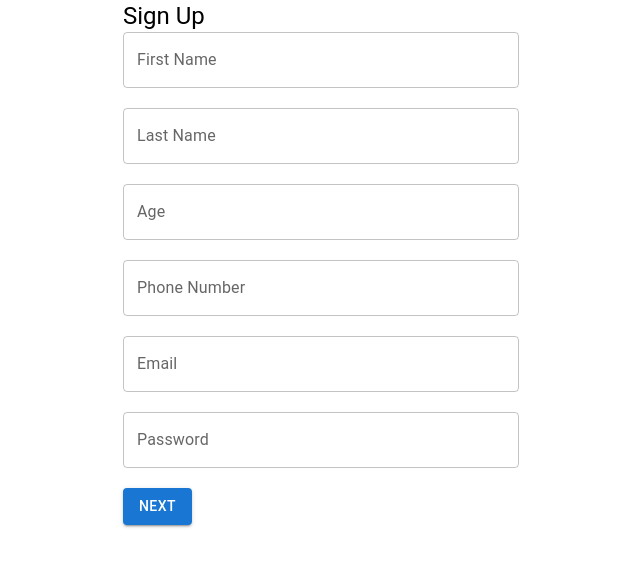
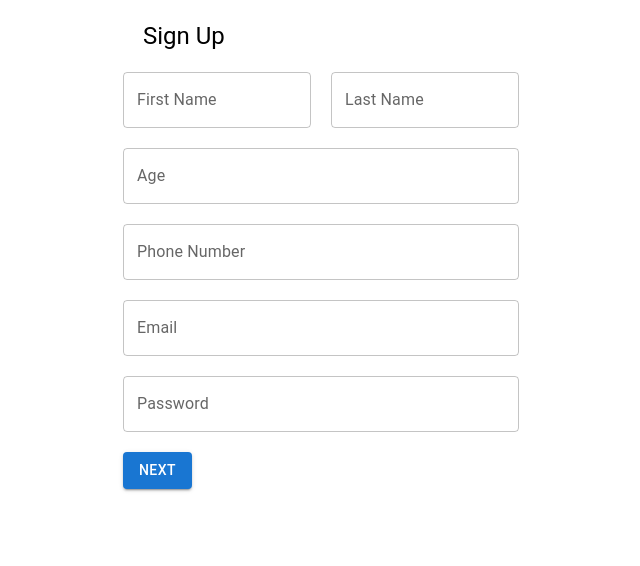
Before and after one commit to Shushan04/React-Admin, a React (Create React App) app: page /register in a window 1280 px wide. Shown: the top 566 px of the page, without its empty margins (319-959 px from the left). Built offline with nearby package versions, Linux system fonts and the light colour scheme.

Commit message:
add Home folder

```diff
--- a/src/App.js
+++ b/src/App.js
@@ -1,26 +1,49 @@
-import React from 'react';
-import Login from './view/pages/login';
-import Register from './view/pages/register';
-import {BrowserRouter, Route, Routes} from 'react-router-dom';
+// import React from 'react';
+// import Login from './view/pages/login';
+// import Register from './view/pages/register';
+// import {BrowserRouter, Route, Routes} from 'react-router-dom';
 
 
-function App() {
+// function App() {
 
 
 
+//   return (
+//     <div className="App">
+
+//       <BrowserRouter>
+//           <Routes>
+//               <Route path='/login' element={<Login/>}/>
+//               <Route path='/register' element={<Register />} />
+//           </Routes>
+//       </BrowserRouter>
+
+//     </div>
+//   );
+// }
+
+
+// export default App;
+
+
+import React from 'react';
+import { BrowserRouter, Route, Routes } from 'react-router-dom';
+import Home from './view/pages/home';
+import Login from './view/pages/login';
+import Register from './view/pages/register';
+
+function App() {
     return (
         <div className="App">
-
             <BrowserRouter>
                 <Routes>
-              <Route path='/login' element={<Login/>}/>
-              <Route path='/register' element={<Register />} />
+                    <Route path="/" element={<Home />} /> {/* Добавьте новый маршрут для Home */}
+                    <Route path="/login" element={<Login />} />
+                    <Route path="/register" element={<Register />} />
                 </Routes>
             </BrowserRouter>
-
         </div>
     );
 }
 
-
 export default App;
--- /dev/null
+++ b/src/view/pages/home/index.js
@@ -0,0 +1,13 @@
+import React from 'react';
+
+
+const Home = () => {
+    return (
+        <div>
+
+
+        </div>
+    );
+};
+
+export default Home;
--- a/src/view/pages/login/index.js
+++ b/src/view/pages/login/index.js
@@ -37,10 +37,14 @@ const Login = () => {
 
     };
     return (
-        <Container maxWidth="xs">
-            <Box sx={{}}>
+        <Container maxWidth="xs" >
+            <Box sx={{
+                display: 'grid',
+                gap: '20px',
 
-                <Typography  variant="h5">
+            }}>
+
+                <Typography  variant="h5" margin="20px" >
                     Sign in
                 </Typography>
 
@@ -52,9 +56,10 @@ const Login = () => {
                 sx={{
 
                     display:'grid',
-                    gap: '20px'
+                    gap: '20px',
+
                 }}>
-                     <div>
+                    <div>
                         <TextField
                             name="email"
                            fullWidth
--- a/src/view/pages/register/index.js
+++ b/src/view/pages/register/index.js
@@ -1,4 +1,5 @@
 import React, { useState } from 'react';
+import { createUserWithEmailAndPassword } from 'firebase/auth';
 import {
     Box,
     Container,
@@ -33,7 +34,7 @@ const Register = () => {
     return (
         <Container maxWidth="xs">
             <Box sx={{}}>
-                <Typography variant="h5" >
+                <Typography variant="h5" margin="20px">
                     Sign Up
                 </Typography>
 
@@ -42,10 +43,18 @@ const Register = () => {
                     onSubmit={handleRegister}
                     sx={{
                         display: 'grid',
-                        gap: '20px'
+                        gap: '20px',
+
                     }}
                 >
-                    <div>
+                 <Box
+                    sx={{
+                        display: 'grid',
+                        gap: '20px',
+                        gridTemplateColumns: 'repeat(2, 1fr)'
+                    }}
+                 >
+                 <div>
                         <TextField
                             name="firstName"
                             fullWidth
@@ -65,6 +74,10 @@ const Register = () => {
                             onChange={handleInputChange}
                         />
                     </div>
+
+
+                </Box>
+
                      <div>
                         <TextField
                             name="age"
```
Lines whose indentation alone changed are shown as unchanged.
